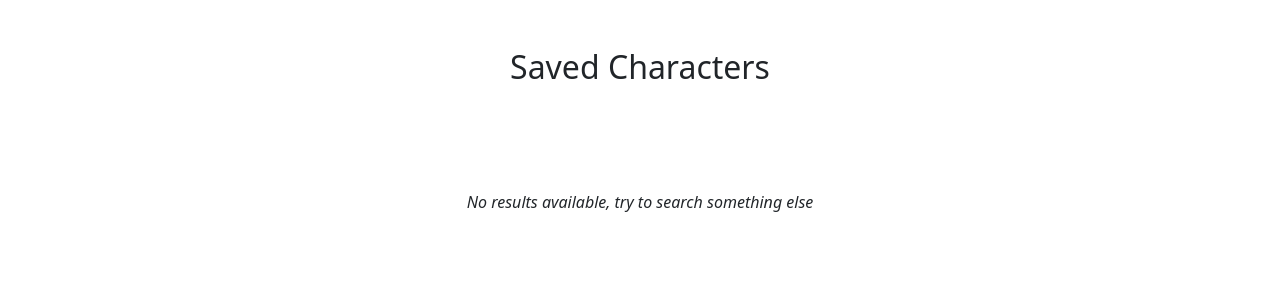
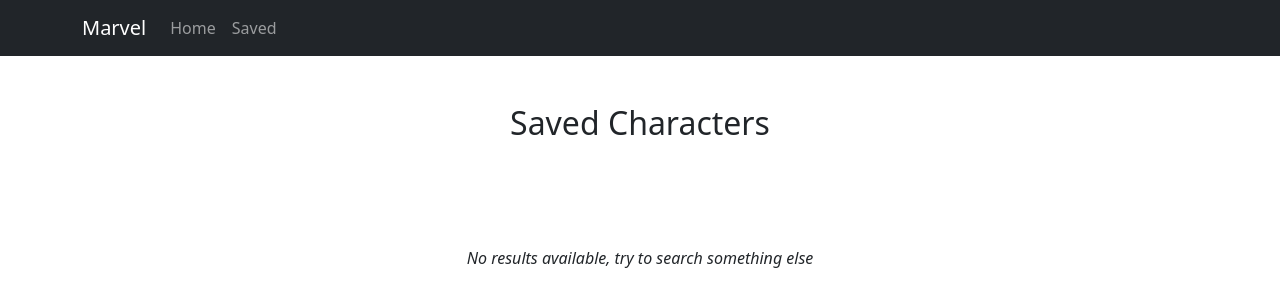
Before and after one commit to j0129ahuja/marvel-superheros-explorer, a React (Create React App) app: page /saved in a window 1280 px wide. Shown: the top 306 px of the page. Built offline with nearby package versions, Linux system fonts and the light colour scheme.

Commit message:
Feature: Navigation bar

```diff
--- a/src/Components/Home/Characters/index.js
+++ b/src/Components/Home/Characters/index.js
@@ -1,5 +1,5 @@
 import React, { useMemo } from "react";
-import { Card, Col, Row, Offcanvas, Image } from "react-bootstrap";
+import { Col, Row, Offcanvas } from "react-bootstrap";
 import { connect } from "react-redux";
 
 import { setSelectedCharacter } from "../../../store/actions";
--- a/src/Components/Home/index.js
+++ b/src/Components/Home/index.js
@@ -1,6 +1,7 @@
 import React from "react";
 import { Container, Spinner } from "react-bootstrap";
 import { connect } from "react-redux";
+import NavigationBar from "../Navigation";
 
 import Characters from "./Characters";
 import Pagination from "./Pagination";
@@ -11,7 +12,7 @@ function Home(props) {
   const { loadingCharacterList, characterList } = props;
 
   return (
-    <Container fluid style={{ position: "relative" }}>
+    <Container fluid style={{ position: "relative" }} className="p-0">
       {loadingCharacterList && (
         <Container
           className="d-flex align-items-center justify-content-center"
@@ -32,6 +33,9 @@ function Home(props) {
           </div>
         </Container>
       )}
+
+      <NavigationBar />
+
       <Container>
         <Search />
 
--- /dev/null
+++ b/src/Components/Navigation/index.js
@@ -0,0 +1,19 @@
+import React from "react";
+import { Container, Navbar, Nav } from "react-bootstrap";
+import { useNavigate } from "react-router-dom";
+
+export default function NavigationBar() {
+  // CONSTANTS
+  const navigate = useNavigate();
+  return (
+    <Navbar bg="dark" variant="dark">
+      <Container>
+        <Navbar.Brand onClick={() => navigate("/")}>Marvel</Navbar.Brand>
+        <Nav className="me-auto">
+          <Nav.Link onClick={() => navigate("/home")}>Home</Nav.Link>
+          <Nav.Link onClick={() => navigate("/saved")}>Saved</Nav.Link>
+        </Nav>
+      </Container>
+    </Navbar>
+  );
+}
--- a/src/Components/Saved/index.js
+++ b/src/Components/Saved/index.js
@@ -3,6 +3,7 @@ import { Col, Container, Row, Spinner, Offcanvas } from "react-bootstrap";
 import { getState } from "../../utils";
 import CharacterCard from "../Home/Characters/CharacterCard";
 import CharacterDetails from "../Home/Characters/CharacterDetails";
+import NavigationBar from "../Navigation";
 
 function Saved() {
   // STATES
@@ -28,7 +29,7 @@ function Saved() {
   }, []);
 
   return (
-    <Container fluid style={{ position: "relative" }}>
+    <Container fluid style={{ position: "relative" }} className="p-0">
       {loading && (
         <Container
           className="d-flex align-items-center justify-content-center"
@@ -49,6 +50,9 @@ function Saved() {
           </div>
         </Container>
       )}
+
+      <NavigationBar />
+
       <Container>
         <div className="py-3 py-md-5">
           <h2 className="text-center">Saved Characters</h2>
```
